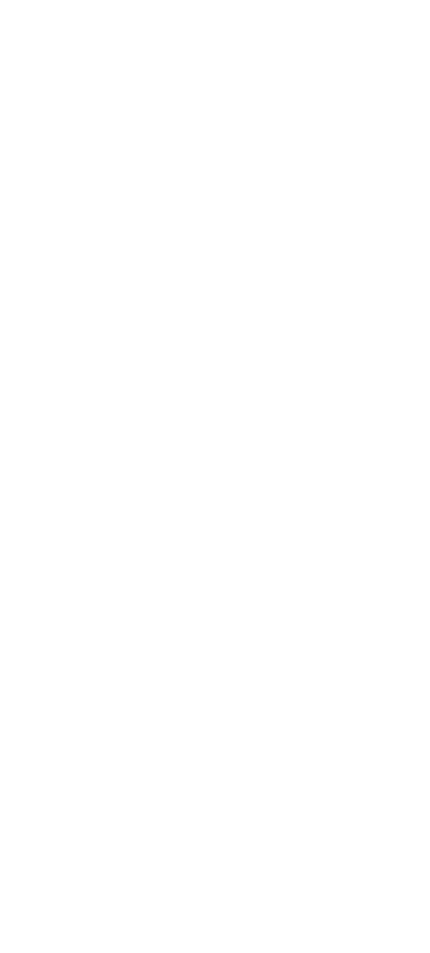
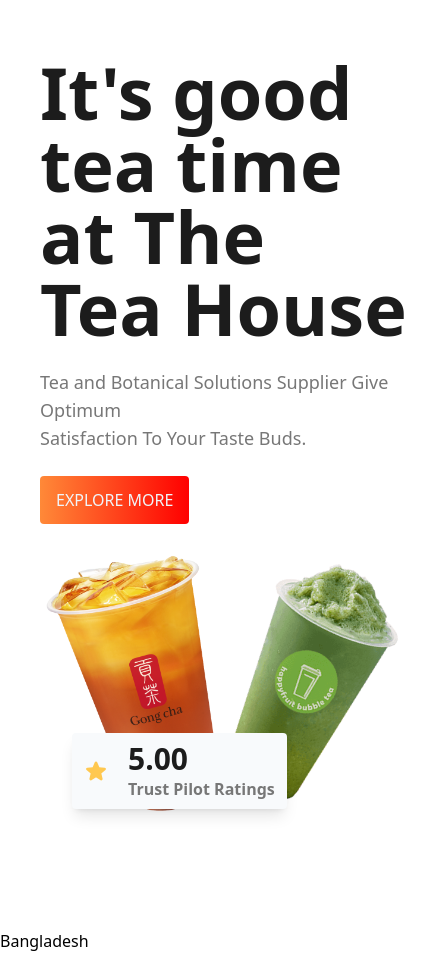
Before and after one commit to mssadik/tea-house-resources-sadik, a plain HTML site: page index.html in a window 390 px wide. Shown: the whole page, 430 px wide, since content can reach past the window. Before the commit the page ends 844 px from the top, so only its background shows below. Drawn offline with nearby package versions, Linux system fonts and the light colour scheme.

Commit message:
banner is dong with responsive

```diff
--- a/index.html
+++ b/index.html
@@ -4,9 +4,51 @@
     <meta charset="UTF-8">
     <meta http-equiv="X-UA-Compatible" content="IE=edge">
     <meta name="viewport" content="width=device-width, initial-scale=1.0">
-    <title>Document</title>
+    <title>Tea - House</title>
+    <!-- tailwind css link  -->
+    <script src="https://cdn.tailwindcss.com"></script>
+    <link rel="stylesheet" href="styles/style.css">
 </head>
 <body>
+    <!-----------------
+    header start here
+    ------------------->
+    <!-- banner  -->
+        <header class="banner mx-10 my-14 mb-24 container grid grid-cols-1 md:grid-cols-2 gap-3">
+            <div class="banner-left space-y-6">
+                <h1 class="text-7xl font-extrabold title-color-s">It's good <br> tea time at The <br> Tea House</h1>
+                <p class="text-color-s font-medium text-lg">Tea and Botanical Solutions Supplier Give Optimum <br> Satisfaction To Your Taste Buds.</p>
+                <button class="uppercase text-slate-100 px-4 py-3 rounded  bg-gradient-to-r from-[#FF8938] to-[#FF0000]">Explore More</button>
+            </div>
+            <div class="banner-right relative">
+                <div><img src="images/banner.png" alt="Banner img"></div>
 
+                <div class="bg-slate-50 shadow-lg shadow-slate-100-500/50 rounded px-3 py-2 md:px-4 md-py-5 absolute bottom-6 left-8 md:bottom-40 md:left-10 lg:bottom-8 lg:left-24">
+                    <div class="flex justify-center items-center gap-5">
+                        <div class="icon"><svg xmlns="http://www.w3.org/2000/svg" fill="#FFC850" viewBox="0 0 24 24" stroke-width="1.5" stroke="currentColor" class="w-6 h-6 icon-color-s"><path stroke-linecap="round" stroke-linejoin="round" d="M11.48 3.499a.562.562 0 011.04 0l2.125 5.111a.563.563 0 00.475.345l5.518.442c.499.04.701.663.321.988l-4.204 3.602a.563.563 0 00-.182.557l1.285 5.385a.562.562 0 01-.84.61l-4.725-2.885a.563.563 0 00-.586 0L6.982 20.54a.562.562 0 01-.84-.61l1.285-5.386a.562.562 0 00-.182-.557l-4.204-3.602a.563.563 0 01.321-.988l5.518-.442a.563.563 0 00.475-.345L11.48 3.5z" /></svg>
+                          </div>
+                        <div class="text">
+                            <h3 class="title-color-s font-extrabold text-3xl">5.00</h3>
+                            <p class="font-semibold text-base text-color-s">Trust Pilot Ratings</p>
+                        </div>
+                    </div>
+                </div>
+            </div>
+        </header>
+    <!-----------------
+    header end here
+    ------------------->
+
+
+
+    <!-----------------
+    main start here
+    ------------------->
+    <section class="section-one">
+        <h1>Bangladesh</h1>
+    </section>
+    <!-----------------
+    main end here
+    ------------------->
 </body>
 </html>
--- a/styles/style.css
+++ b/styles/style.css
@@ -0,0 +1,15 @@
+/* google font cdn  */
+@import url('https://fonts.googleapis.com/css2?family=Manrope:wght@200;300;400;500;600;700;800&display=swap');
+body{
+    /* font-family: 'Manrope', sans-serif; */
+}
+.title-color-s{
+    color: #1C1C1C;
+}
+.text-color-s{
+    color: #777777;
+}
+.icon-color-s{
+    color: #FFC850;
+
+}
--- /dev/null
+++ b/tailwind.config.js
@@ -0,0 +1,8 @@
+/** @type {import('tailwindcss').Config} */
+module.exports = {
+  content: [],
+  theme: {
+    extend: {},
+  },
+  plugins: [],
+}
```
